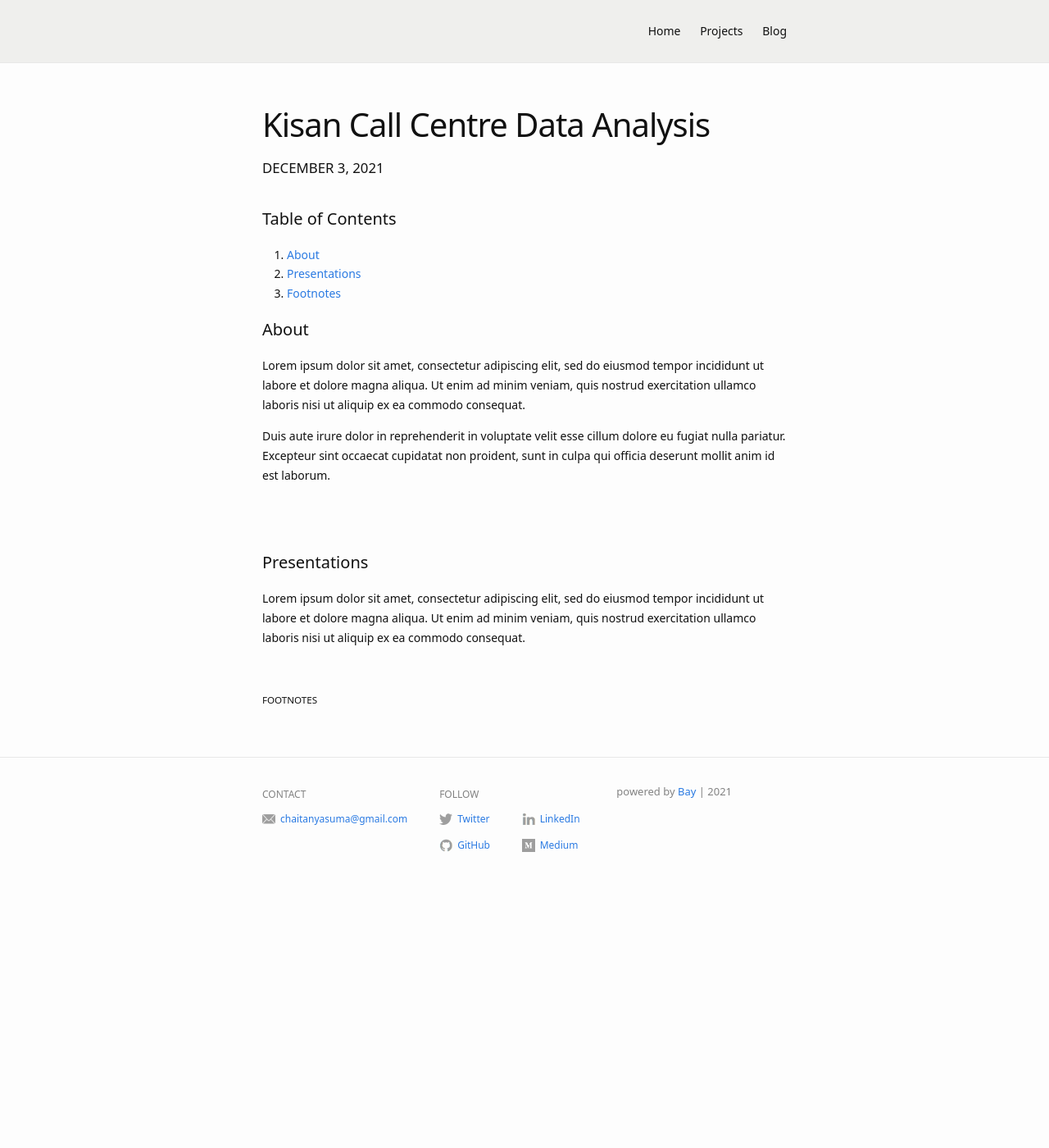
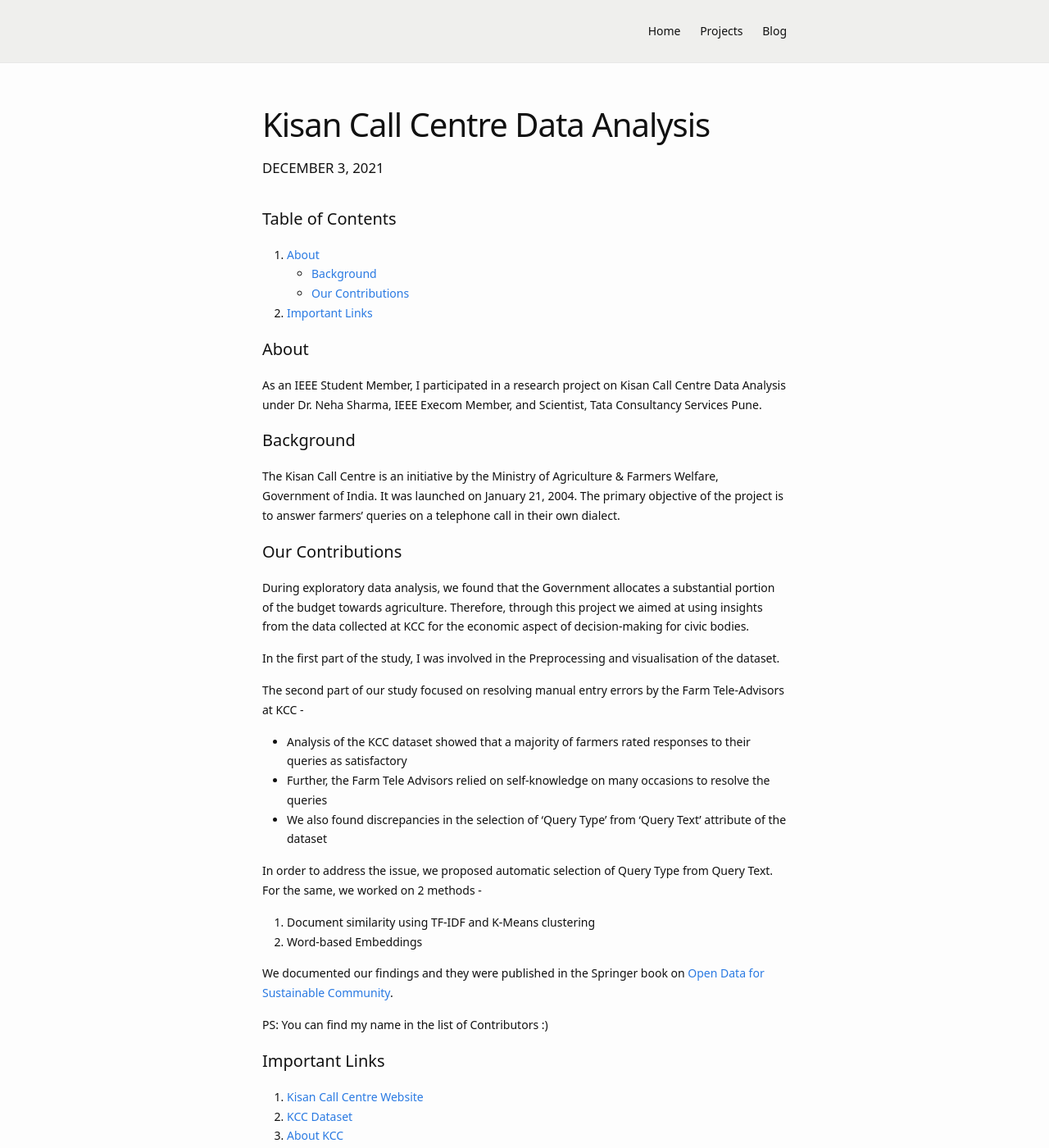
Before and after one commit to Chaitanyasuma/Chaitanyasuma.github.io, a Jekyll site: the page built from _posts/2021-12-03-KCC-analysis.md, in a window 1280 px wide and 1400 px high. Shown: the whole window at 82% size. Built offline with Jekyll 4.4.1, drawn with Linux system fonts in a browser that asks for light colours.

Commit message:
KCC blog

```diff
--- a/_posts/2021-12-03-KCC-analysis.md
+++ b/_posts/2021-12-03-KCC-analysis.md
@@ -8,25 +8,39 @@ og_image: /assets/img/content/post-example/Banner.jpg
 
 #### Table of Contents
 1. [About](#about)
-2. [Presentations](#presentations)
-3. [Footnotes](#footnotes)
+    * [Background](#background)
+    * [Our Contributions](#our-contributions)
+2. [Important Links](#important-links)
 
 #### About
-Lorem ipsum dolor sit amet, consectetur adipiscing elit, sed do eiusmod tempor incididunt ut labore et dolore magna aliqua. Ut enim ad minim veniam, quis nostrud exercitation ullamco laboris nisi ut aliquip ex ea commodo consequat.
-<br />
 
-Duis aute irure dolor in reprehenderit in voluptate velit esse cillum dolore eu fugiat nulla pariatur. Excepteur sint occaecat cupidatat non proident, sunt in culpa qui officia deserunt mollit anim id est laborum.
+As an IEEE Student Member, I participated in a research project on Kisan Call Centre Data Analysis under Dr. Neha Sharma, IEEE Execom Member, and Scientist, Tata Consultancy Services Pune.
 
-<br />
-<br />
+#### Background
 
-#### Presentations
-Lorem ipsum dolor sit amet, consectetur adipiscing elit, sed do eiusmod tempor incididunt ut labore et dolore magna aliqua. Ut enim ad minim veniam, quis nostrud exercitation ullamco laboris nisi ut aliquip ex ea commodo consequat.
+The Kisan Call Centre is an initiative by the Ministry of Agriculture & Farmers Welfare, Government of India. It was launched on January 21, 2004. The primary objective of the project is to answer farmers' queries on a telephone call in their own dialect.
 
+#### Our Contributions
 
-<br />
+During exploratory data analysis, we found that the Government allocates a substantial portion of the budget towards agriculture. Therefore, through this project we aimed at using insights from the data collected at KCC for the economic aspect of decision-making for civic bodies.
 
+In the first part of the study, I was involved in the Preprocessing and visualisation of the dataset.
 
-##### FOOTNOTES
+The second part of our study focused on resolving manual entry errors by the Farm Tele-Advisors at KCC -
+* Analysis of the KCC dataset showed that a majority of farmers rated responses to their queries as satisfactory
+* Further, the Farm Tele Advisors relied on self-knowledge on many occasions to resolve the queries
+* We also found discrepancies in the selection of ‘Query Type’ from ‘Query Text’ attribute of the dataset
 
-[^1]: This is a note!
+In order to address the issue, we proposed automatic selection of Query Type from Query Text. For the same, we worked on 2 methods -
+1. Document similarity using TF-IDF and K-Means clustering
+2. Word-based Embeddings
+
+We documented our findings and they were published in the Springer book on [Open Data for Sustainable Community](https://link.springer.com/book/10.1007/978-981-33-4312-2).
+
+PS: You can find my name in the list of Contributors :)
+
+#### Important Links
+
+1. [Kisan Call Centre Website](https://dackkms.gov.in/account/login.aspx)
+2. [KCC Dataset](https://data.gov.in/keywords/kcc)
+3. [About KCC](https://agricoop.nic.in/sites/default/files/KCC%20WEBSITE.pdf)
```
